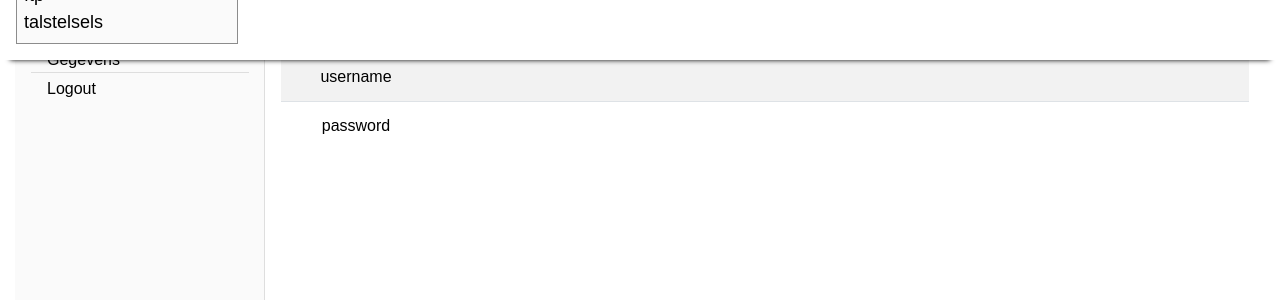
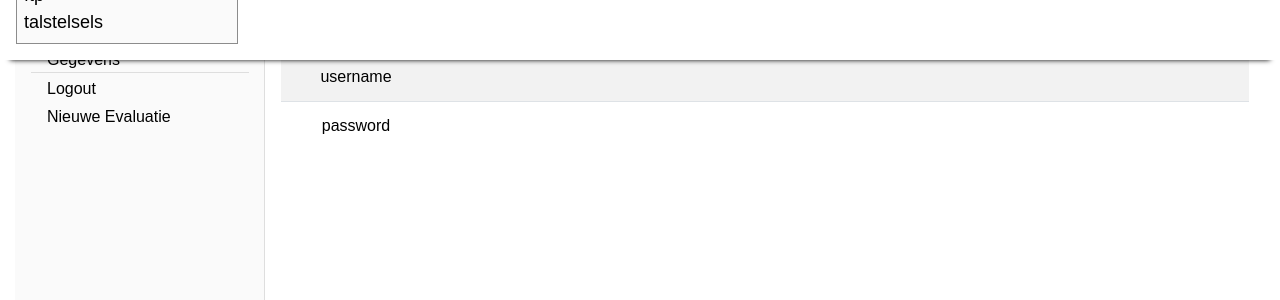
Before and after one commit to T-INFORMATICA/t-informatica.github.io, a Jekyll site: the page built from index.html, in a window 1280 px wide. Shown: the part 174-474 px from the top of the page. Built offline with Jekyll 4.4.1, drawn with Linux system fonts in a browser that asks for light colours; comment, search, counter and statistics services are not loaded.

Commit message:
added hidden admin links

```diff
--- a/_layouts/lms.html
+++ b/_layouts/lms.html
@@ -32,11 +32,13 @@ layout: default
         <a href="./index.html">Gegevens</a>
         <hr>
         <a href="#" onclick="signOut()" id="leftMenu-logout">Logout</a>
+        <hr class="forAdmin">
+        <a href="./grading.html" class="forAdmin">Nieuwe Evaluatie</a>
     </nav>
 </aside>
 
 <main>
-    <div id="userSelect" style="display: none;">
+    <div id="userSelect" class="forAdmin" style="display: none;">
         <select onchange="changeUser()">
             <option value="" selected disabled>Leerlingen...</option>
         </select>
--- a/_sass/composition.scss
+++ b/_sass/composition.scss
@@ -1,4 +1,6 @@
-
+.forAdmin {
+    display: none;
+}
 
 /***** MAIN TEXT COMPOSITION ********/
 
--- a/assets/js/lms.js
+++ b/assets/js/lms.js
@@ -69,7 +69,8 @@ function addUsersToMenu() {
 
     managedUsersref.once('value')
         .then(snapshot => {
-            document.querySelector('#userSelect').style.display = "";
+            // document.querySelector('#userSelect').style.display = "";
+            document.querySelectorAll('.forAdmin').forEach(el => el.style.display = "");
             snapshot.forEach(snapshot => {
                 addFirebaseUserdataToMenu(snapshot.key, snapshot.val());
             });
```
